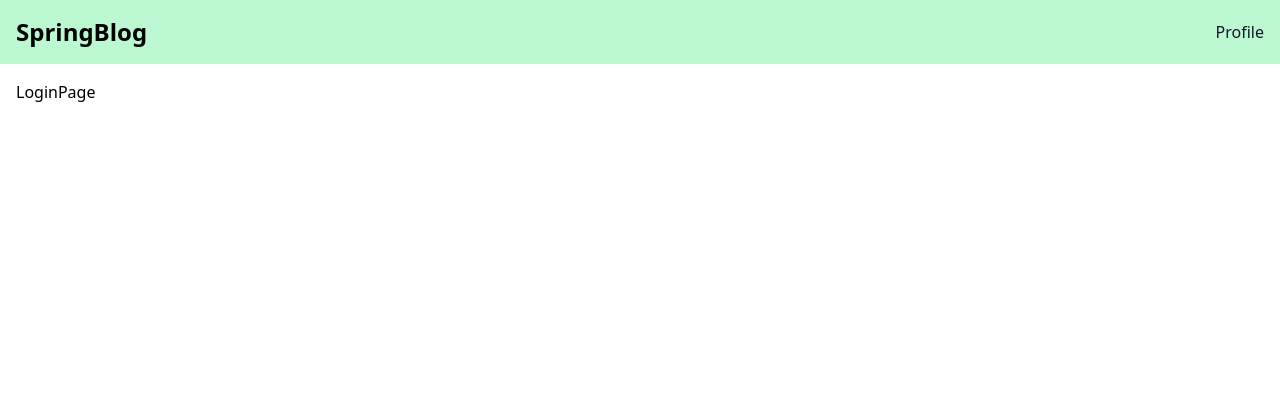
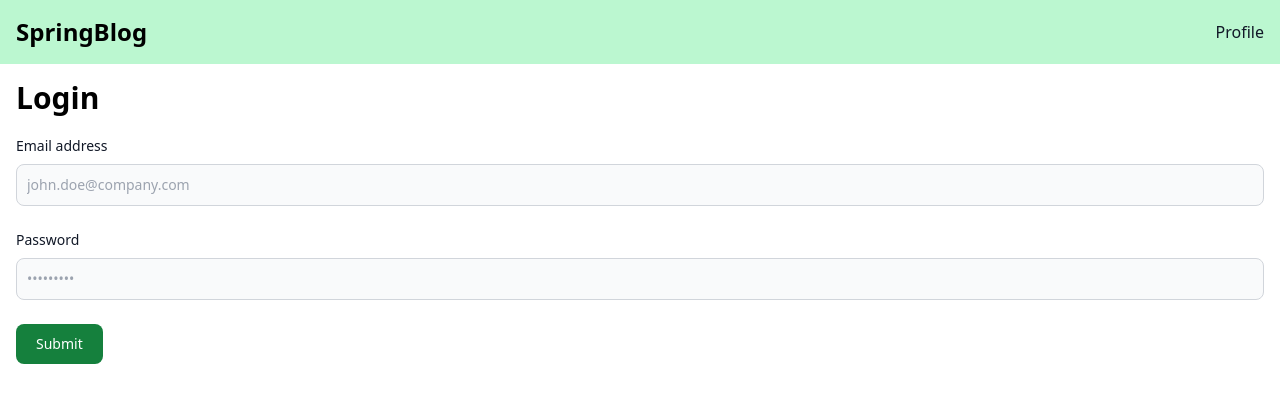
Before and after one commit to sunshineOfficial/SpringBlogFrontend, a React (Create React App) app: page /login in a window 1280 px wide. Shown: the top 402 px of the page. Built offline with nearby package versions, Linux system fonts and the light colour scheme.

Commit message:
Add login form

```diff
--- a/src/App.tsx
+++ b/src/App.tsx
@@ -15,7 +15,7 @@ function App() {
   return (
     <>
       <Navbar />
-      <div className="max-w-screen-xl flex flex-wrap mx-auto p-4">
+      <div className="max-w-screen-xl mx-auto p-4">
         <Outlet context={{token, setToken}} />
       </div>
     </>
--- /dev/null
+++ b/src/Components/Button/Button.tsx
@@ -0,0 +1,13 @@
+import React from "react";
+
+interface Props {
+  children: any;
+}
+
+const Button = ({ children }: Props) => {
+  return (
+    <button type="submit" className="text-white bg-green-700 hover:bg-green-800 focus:ring-4 focus:ring-green-300 font-medium rounded-lg text-sm px-5 py-2.5 mr-2 mb-2">{children}</button>
+  );
+};
+
+export default Button;
--- /dev/null
+++ b/src/Components/LoginForm/LoginForm.tsx
@@ -0,0 +1,23 @@
+import React from "react";
+import Button from "../Button/Button";
+
+interface Props {
+}
+
+const LoginForm = (props: Props) => {
+  return (
+    <form>
+      <div className="mb-6">
+        <label htmlFor="email" className="block mb-2 text-sm font-medium text-gray-900">Email address</label>
+        <input type="email" id="email" className="bg-gray-50 border border-gray-300 text-gray-900 text-sm rounded-lg focus:ring-green-500 focus:border-green-500 block w-full p-2.5" placeholder="john.doe@company.com" required />
+      </div>
+      <div className="mb-6">
+        <label htmlFor="password" className="block mb-2 text-sm font-medium text-gray-900">Password</label>
+        <input type="password" id="password" className="bg-gray-50 border border-gray-300 text-gray-900 text-sm rounded-lg focus:ring-green-500 focus:border-green-500 block w-full p-2.5" placeholder="•••••••••" required />
+      </div>
+      <Button>Submit</Button>
+    </form>
+  );
+};
+
+export default LoginForm;
--- /dev/null
+++ b/src/Components/PageHeader/PageHeader.tsx
@@ -0,0 +1,13 @@
+import React from "react";
+
+interface Props {
+  children: any;
+}
+
+const PageHeader = ({ children }: Props) => {
+  return (
+    <h1 className="font-bold text-3xl mb-5">{children}</h1>
+  );
+};
+
+export default PageHeader;
--- a/src/Pages/LoginPage/LoginPage.tsx
+++ b/src/Pages/LoginPage/LoginPage.tsx
@@ -1,11 +1,16 @@
 import React from "react";
+import LoginForm from "../../Components/LoginForm/LoginForm";
+import PageHeader from "../../Components/PageHeader/PageHeader";
 
 interface Props {
 }
 
 const LoginPage = (props: Props) => {
   return (
-    <div>LoginPage</div>
+    <>
+      <PageHeader>Login</PageHeader>
+      <LoginForm />
+    </>
   );
 };
 
```
